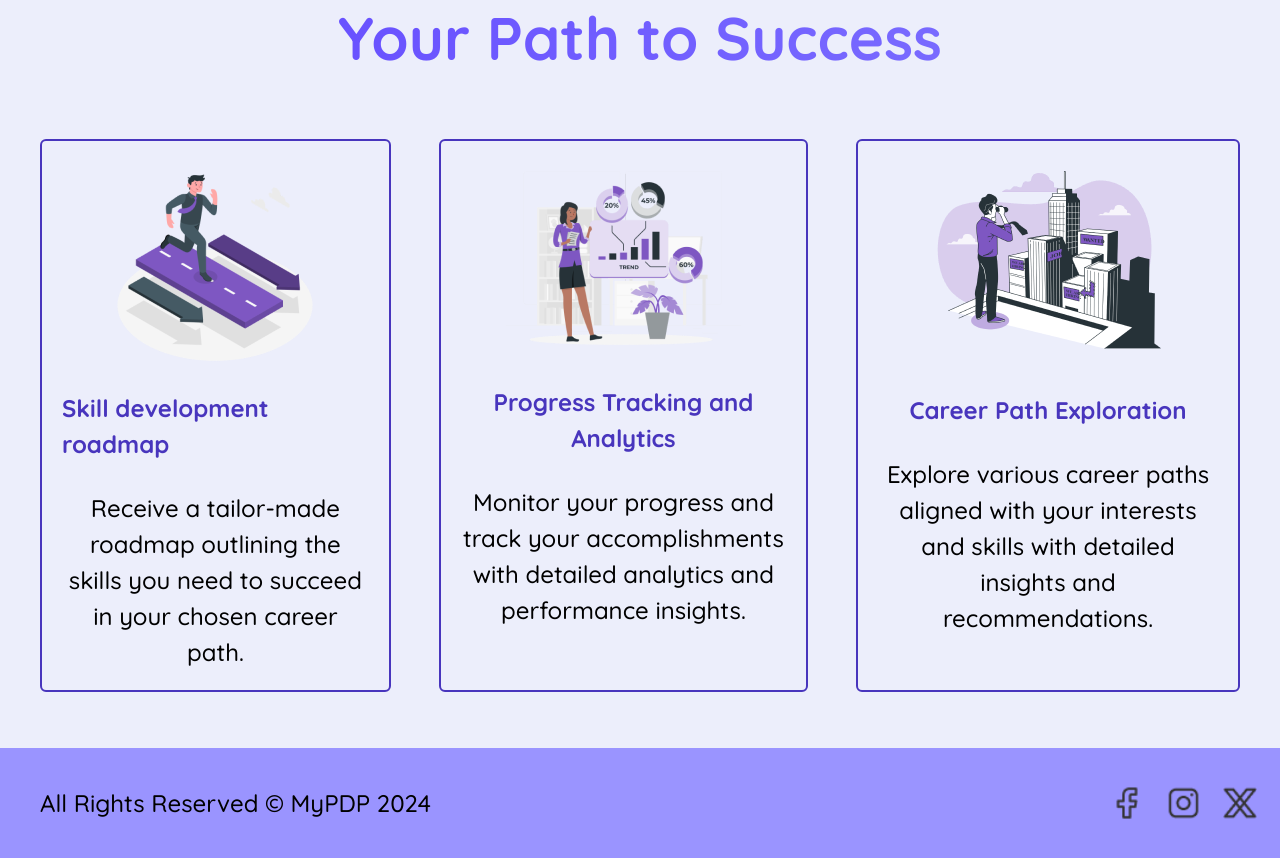
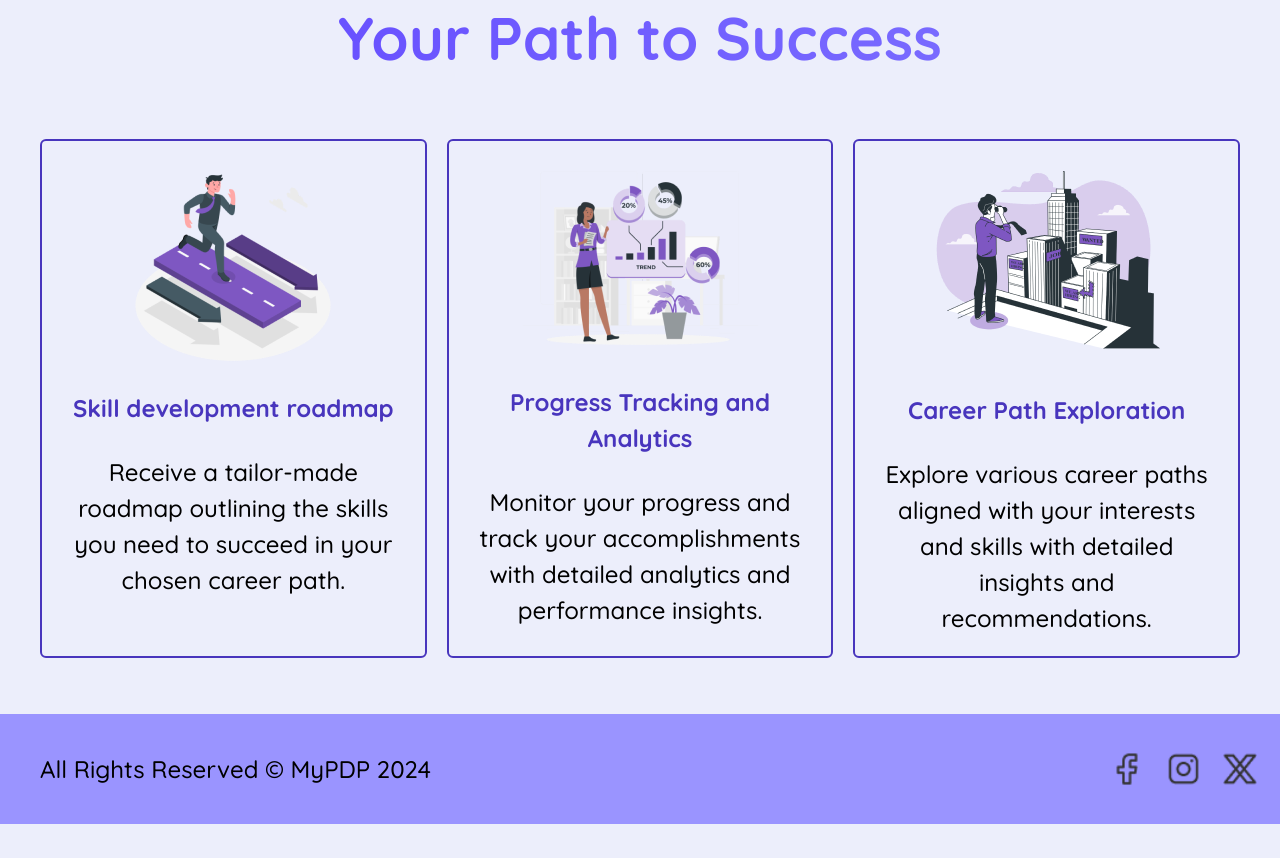
Before and after one commit to britzky/career-coach, a React (Vite) app in the folder frontend/career-coach/: page / in a window 1280 px wide. Shown: the part 2120-2978 px from the top of the page. After the commit the page ends 2944 px from the top, so only its background shows below. Built offline with nearby package versions, Linux system fonts and the light colour scheme.

Commit message:
Fixed size of boxes in path to success

```diff
--- a/frontend/career-coach/src/pages/LandingPage/LandingPage.tsx
+++ b/frontend/career-coach/src/pages/LandingPage/LandingPage.tsx
@@ -48,21 +48,21 @@ export const LandingPage = () => {
             </div>
           </div>
           <h1 className="font-bold text-xxl gradient-text bg-logo text-center w-full">Your Path to Success</h1>
-            <div className="flex justify-center gap-12">
-              <div className="flex flex-col items-center border-2 border-purpleText rounded-md gap-7 p-5 max-w-[24rem]">
+            <div className="flex justify-center gap-5">
+              <div className="flex flex-col items-center border-2 border-purpleText rounded-md gap-7 p-5 max-w-[28rem]">
                 <img src={skillDev} alt="Man running" />
                 <h6 className="font-bold text-sm text-purpleText">Skill development roadmap</h6>
-                <p className="font-medium text-sm text-center">Receive a tailor-made roadmap outlining the skills you need to succeed in your chosen career path.</p>
+                <p className="font-medium text-sm text-center max-w-[24rem]">Receive a tailor-made roadmap outlining the skills you need to succeed in your chosen career path.</p>
               </div>
-              <div className="flex flex-col items-center border-2 border-purpleText rounded-md gap-7 p-5 max-w-[24rem]">
+              <div className="flex flex-col items-center border-2 border-purpleText rounded-md gap-7 p-5 max-w-[28rem]">
                 <img src={progress} alt="Woman showing progress chart" />
                 <h6 className="font-bold text-sm text-purpleText text-center">Progress Tracking and Analytics</h6>
-                <p className="font-medium text-sm text-center">Monitor your progress and track your accomplishments with detailed analytics and performance insights.</p>
+                <p className="font-medium text-sm text-center max-w-[24rem]">Monitor your progress and track your accomplishments with detailed analytics and performance insights.</p>
               </div>
-              <div className="flex flex-col items-center border-2 border-purpleText rounded-md gap-7 p-5 max-w-[24rem]">
+              <div className="flex flex-col items-center border-2 border-purpleText rounded-md gap-7 p-5 max-w-[28rem]">
                 <img src={career} alt="Man looking through binoculars at a city" />
                 <h6 className="font-bold text-sm text-purpleText">Career Path Exploration</h6>
-                <p className="font-medium text-sm text-center self-center">Explore various career paths aligned with your interests and skills with detailed insights and recommendations.</p>
+                <p className="font-medium text-sm text-center self-center max-w-[24rem]">Explore various career paths aligned with your interests and skills with detailed insights and recommendations.</p>
               </div>
           </div>
         </div>
```
